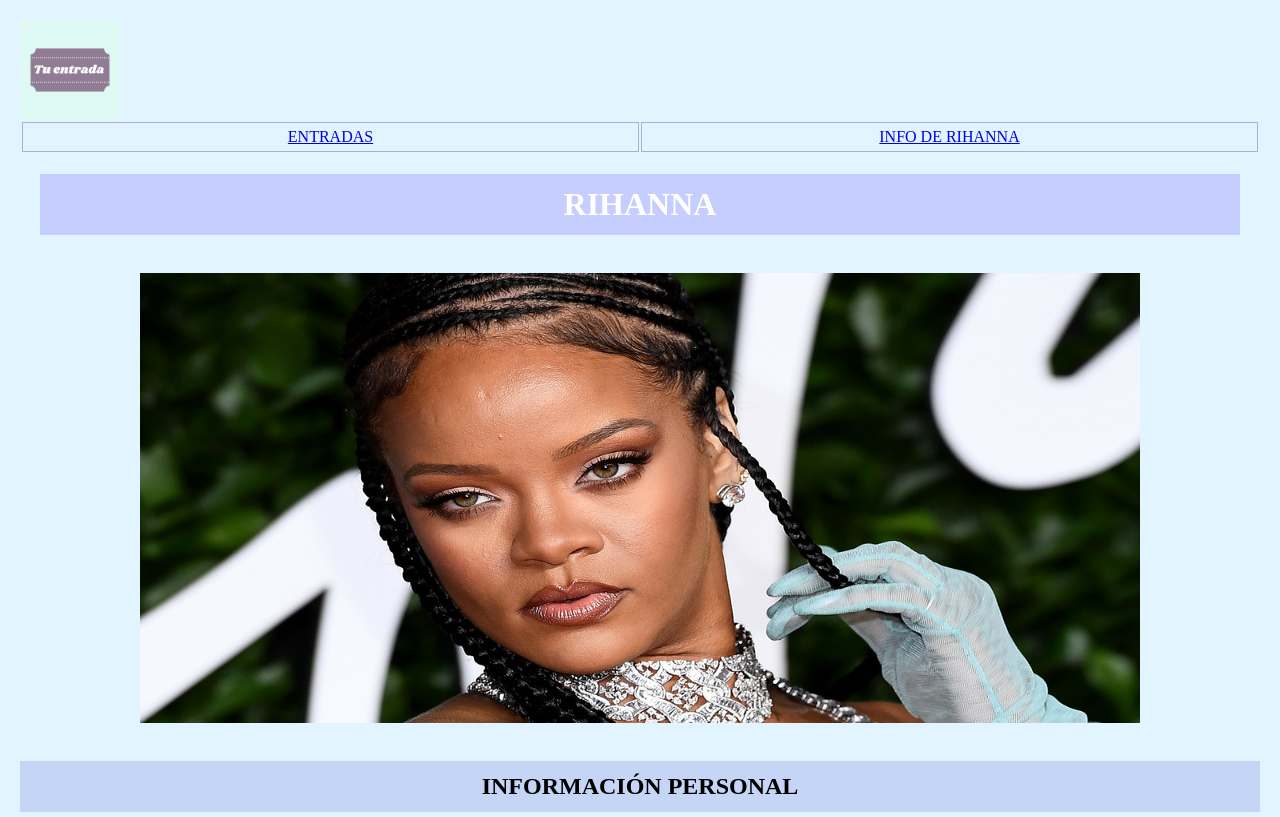
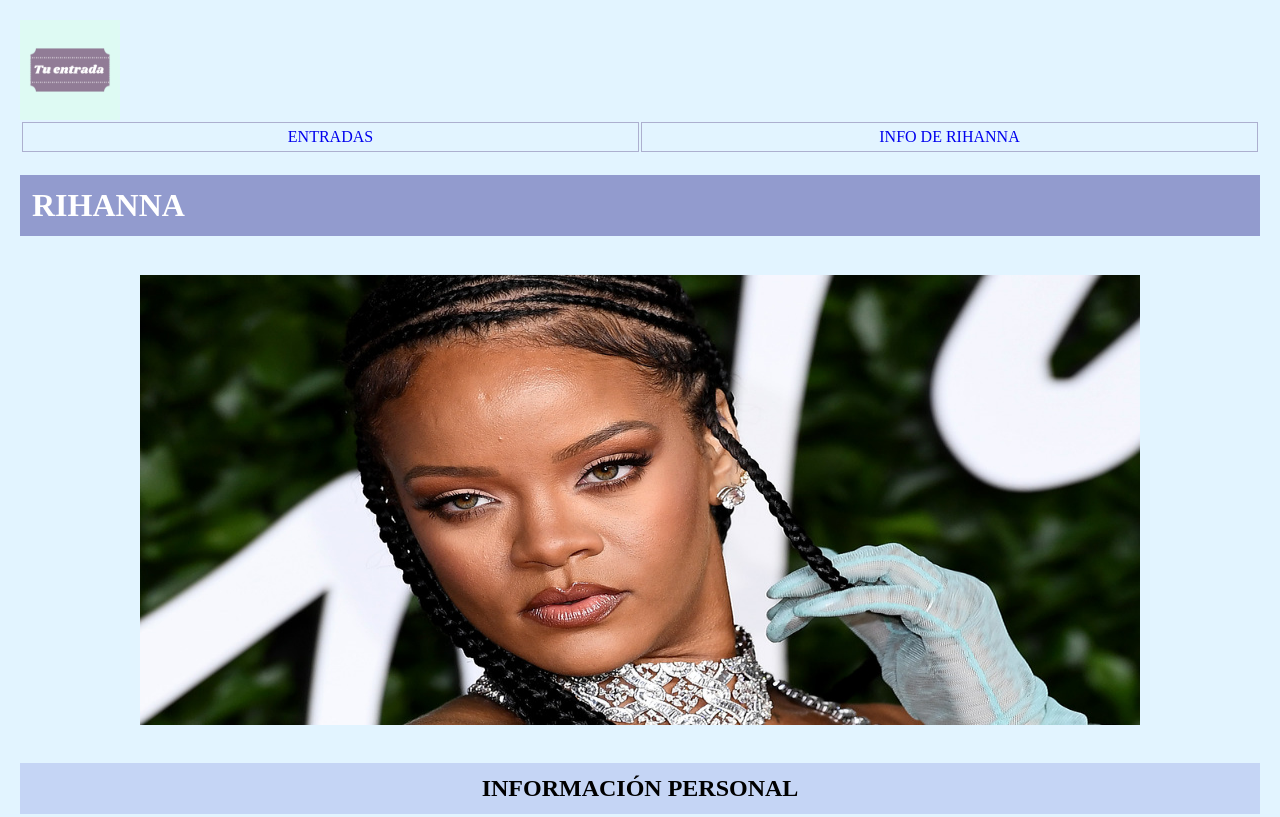
Before and after one commit to kiaravegaa/kiaravegaa.github.io, a plain HTML site: page index.html in a window 1280 px wide. Shown: the top 817 px of the page. Drawn offline with Linux system fonts and the light colour scheme.

Commit message:
Update estilos.css

```diff
--- a/estilos.css
+++ b/estilos.css
@@ -5,11 +5,11 @@ body{
 
 h1{
     color: white;
-    text-align: center;
-    border: solid 2px rgb(197, 206, 255);
+    text-align:left;
+    border: solid 2px rgb(146, 155, 206);
     padding: 10px;
-    margin: 20px;
-    background-color: rgb(197, 206, 255) ;
+
+    background-color: rgb(146, 155, 206) ;
 }
 h2{
 
@@ -86,3 +86,11 @@ input[type=submit] {
     border-radius: 4px;
     background-color: #f9faf9;
   }
+
+  .lugar{
+      border-radius: 5px;
+  }
+
+  .menu{
+      text-decoration: none;
+  }
```
